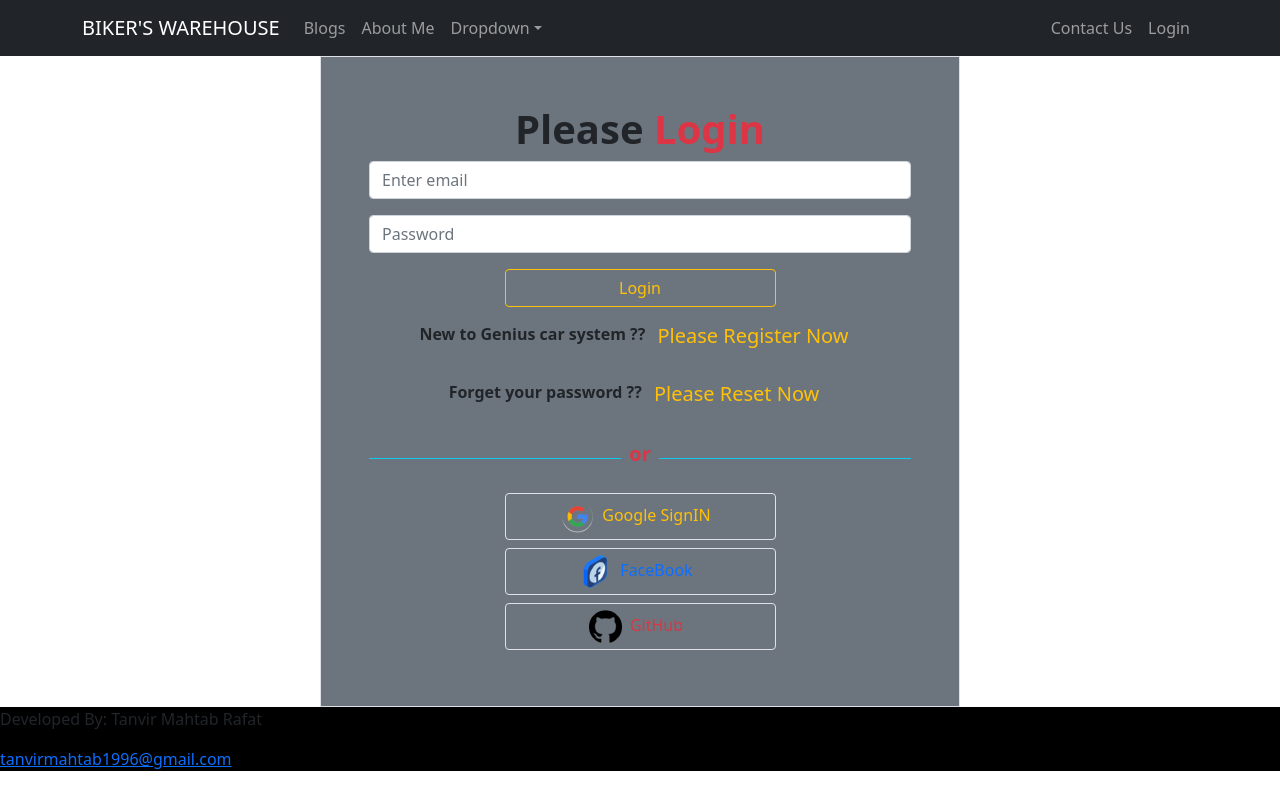
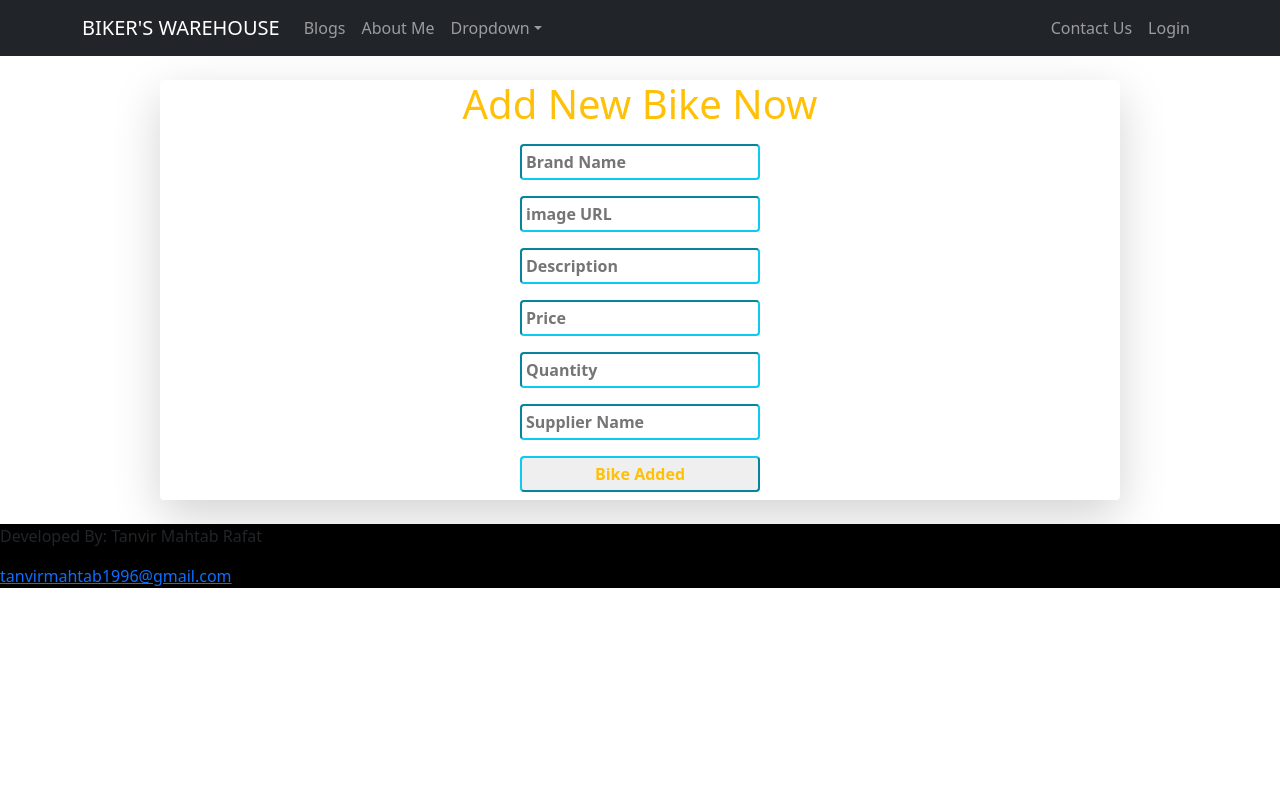
Before and after one commit to RafatAiub/Biker-s-Inventory-client-site, a React (Create React App) app: page /inventory/added in a window 1280 px wide. Before the commit this address led to /login. Built offline with nearby package versions, Linux system fonts and the light colour scheme; no server answers.

Commit message:
bike added form implemented

```diff
--- a/src/App.js
+++ b/src/App.js
@@ -5,7 +5,6 @@ import Footer from './Shared/Footer';
 import Header from './Shared/Header';
 import About from './Pages/About/About';
 import Blogs from './Pages/Blogs/Blogs';
-import Checkout from './Pages/CheckOut/Checkout';
 
 import Contact from './Pages/Home/Contact/Contact';
 import HomeView from './Pages/Home/HomeView/HomeView';
@@ -16,6 +15,7 @@ import RequiredAuth from './Pages/Login/RequiredAuth';
 import NotFound from './Shared/NotFound';
 import Inventory from './Pages/Inventory/Inventory';
 import ManageInventory from './Pages/Inventory/ManageInventory';
+import AddInventory from './Pages/Inventory/AddInventory';
 
 function App() {
   return (
@@ -29,6 +29,7 @@ function App() {
         <Route path='/about' element={<About></About>}></Route>
         <Route path='/home' element={<HomeView></HomeView>}></Route>
         {/* <Route path='/inventory/:_id' element={<Inventory></Inventory>} ></Route> */}
+        <Route path='/inventory/added' element={<AddInventory></AddInventory>}></Route>
         <Route path='/login' element={<Login></Login>}></Route>
         <Route path='/register' element={<Register></Register>}></Route>
         <Route path='/inventory/:_id' element={<RequiredAuth>
--- /dev/null
+++ b/src/Pages/Inventory/AddInventory.js
@@ -0,0 +1,48 @@
+import React from 'react';
+
+const AddInventory = () => {
+    const handleAddBike = e => {
+        const name = e.target.name.value;
+        const img = e.target.img.value;
+        const description = e.target.description.value;
+        const price = e.target.price.value;
+        const quantity = e.target.quantity.value;
+        const supplier = e.target.supplier.value;
+        const bike = { name, img, description, price, quantity, supplier }
+        fetch('http://localhost:5000/bikes', {
+            method: "POST",
+            headers: {
+                'content-type': 'application/json'
+            },
+            body: JSON.stringify(bike)
+        })
+            .then(res => res.json())
+            .then(data => {
+                console.log(data);
+                alert('New Bike Added successfully');
+                e.target.reset();
+            })
+    }
+    return (
+        <div className='text-center shadow-lg w-75 mx-auto m-4 rounded'>
+            <h1 className='text-warning'>Add New Bike Now</h1>
+            <form onSubmit={handleAddBike}>
+                <input className='p-1 m-2 rounded w-25 border-info fw-bolder' type="text" name='name' placeholder='Brand Name' />
+                <br />
+                <input className='p-1 m-2 rounded w-25 border-info fw-bolder' type="text" name='img' placeholder='image URL' />
+                <br />
+                <input className='p-1 m-2 rounded w-25 border-info fw-bolder' type="text" name='description' placeholder='Description' />
+                <br />
+                <input className='p-1 m-2 rounded w-25 border-info fw-bolder' type="text" name='price' placeholder='Price' />
+                <br />
+                <input className='p-1 m-2 rounded w-25 border-info fw-bolder' type="text" name='quantity' placeholder='Quantity' />
+                <br />
+                <input className='p-1 m-2 rounded w-25 border-info fw-bolder' type="text" name='supplier' placeholder='Supplier Name' />
+                <br />
+                <input className='p-1 m-2 rounded w-25 border-info fw-bolder text-warning' type="submit" value="Bike Added" />
+            </form>
+        </div>
+    );
+};
+
+export default AddInventory;
--- a/src/Pages/Inventory/ManageInventory.js
+++ b/src/Pages/Inventory/ManageInventory.js
@@ -1,8 +1,15 @@
+
 import React, { useEffect, useState } from 'react';
+import { Link, useNavigate } from 'react-router-dom';
 import BikeDetails from './BikeDetails';
 
 const ManageInventory = () => {
     const [bikes, setBikes] = useState([]);
+    const navigate = useNavigate();
+    const navigateToAddBike = () => {
+        navigate(`/inventory/added`);
+
+    }
     useEffect(() => {
         // fetch('https://nameless-bayou-34637.herokuapp.com/bikes')
         fetch('http://localhost:5000/bikes')
@@ -11,13 +18,18 @@ const ManageInventory = () => {
 
     }, [])
     return (
-        <div>
+        <div className='text-center mb-5'>
             {
                 bikes.map(bike => <BikeDetails
                     key={bike._id}
                     bike={bike}
                 ></BikeDetails>)
+
+
             }
+            <div>
+                <button onClick={navigateToAddBike} className='btn btn-outline-success' >Add new Bike</button>
+            </div>
         </div>
     );
 };
```
